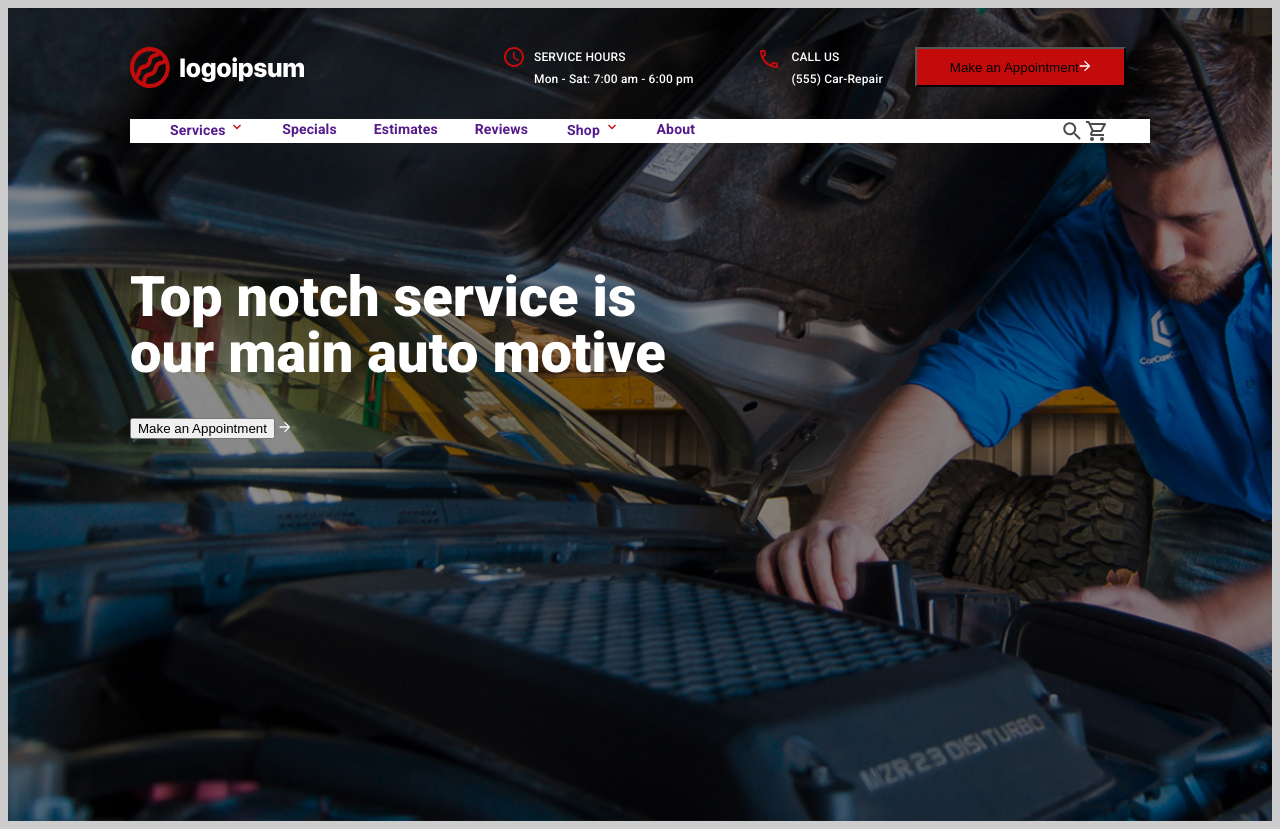
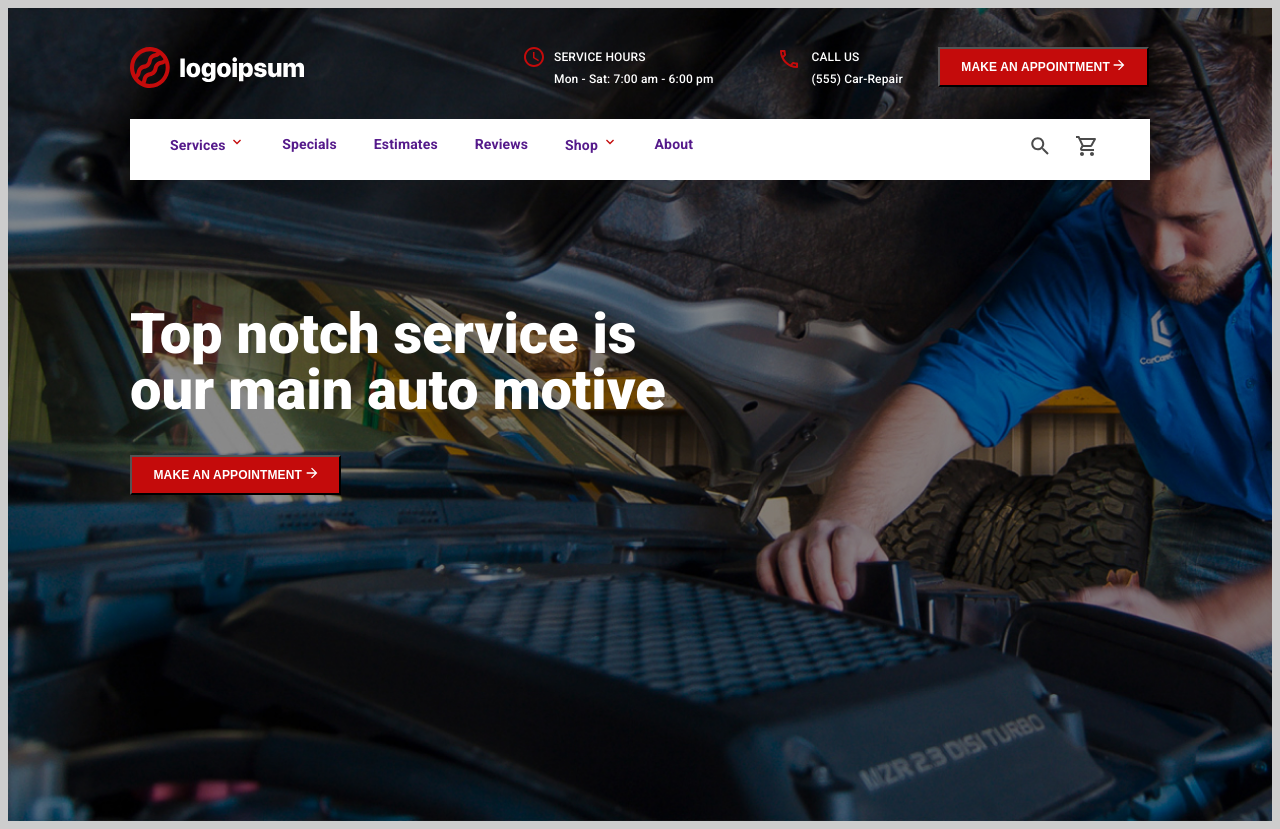
Before and after one commit to RomkaBV/CarRepair, a plain HTML site: page index.html in a window 1280 px wide. Drawn offline with Linux system fonts and the light colour scheme.

Commit message:
page-header

```diff
--- a/index.html
+++ b/index.html
@@ -75,7 +75,8 @@
             </li>
             <li class="logo__item">
               <button class="button" type="button">
-                Make an Appointment<svg
+                Make an Appointment
+                <svg
                   width="12"
                   height="12"
                   viewBox="0 0 12 12"
@@ -90,6 +91,7 @@
               </button>
             </li>
           </ul>
+
           <nav class="nav">
             <ul class="nav__list">
               <li class="nav__item">
@@ -132,8 +134,8 @@
                 </svg>
               </li>
               <li class="nav__item"><a class="nav__link" href="">About</a></li>
-            </ul>
-            <div class="icon">
+            </li>
+              <li class="nav__item">
                 <svg
                   width="24"
                   height="24"
@@ -148,6 +150,8 @@
                     fill="#4B4B4B"
                   />
                 </svg>
+              </li>
+              <li class="nav__item">
                 <svg
                   width="24"
                   height="24"
@@ -162,11 +166,13 @@
                     fill="#4B4B4B"
                   />
                 </svg>
-            </div>
+              </li>
+            </ul>
           </nav>
-        </div>
+
           <h1 class="title">Top notch service is our main auto motive</h1>
-        <button type="button">Make an Appointment</button>
+          <button class="button" type="button">
+            Make an Appointment
             <svg
               width="12"
               height="12"
@@ -179,6 +185,8 @@
                 fill="white"
               />
             </svg>
+          </button>
+        </div>
       </header>
     </div>
   </body>
--- a/sass/_logo.scss
+++ b/sass/_logo.scss
@@ -10,9 +10,9 @@
 .logo {
 }
 .logo__list {
+  margin: 0px;
+  padding: 0px;
   display: flex;
-  margin-bottom: 0px;
-  padding-left: 0px;
   padding-top: 39px;
   padding-bottom: 28px;
 }
@@ -28,21 +28,29 @@
   letter-spacing: 0.15px;
 }
 .logo__item:first-child {
-  margin-right: 200px;
+  margin-right: 220px;
 }
 .logo__item:nth-last-child(1) {
-  margin-left: 32px;
+  margin-left: 35px;
 }
 .logo__item:nth-last-child(2) {
   margin-left: 64px;
 }
 .button {
+  color: $--neutral-white;
   padding: 0px;
   margin: 0px;
   text-align: center;
   background-color: #c40b0b;
   width: 211px;
   height: 40px;
+
+  font-size: 12px;
+
+  font-weight: 700;
+  line-height: 2;
+  letter-spacing: 0.15px;
+  text-transform: uppercase;
 }
 ul,
 li,
@@ -62,20 +70,18 @@ p {
 // nav
 .nav {
   display: flex;
-
-  justify-content: center;
-  margin-left: auto;
-  margin-right: auto;
   background-color: $--neutral-white;
   color: $--car-repair-secondary;
 }
 .nav__list {
   display: flex;
+  margin: 0px;
 }
 .nav__item {
   list-style: none;
   margin-left: 37px;
-
+  padding: 15px 0px;
+  justify-content: center;
   text-align: center;
   font-size: 14px;
   font-weight: 700;
@@ -85,8 +91,13 @@ p {
 .nav__item:first-child {
   margin-left: 40px;
 }
+
 .nav__item:nth-last-child(2) {
-  margin-left: 39px;
+  margin-left: 335px;
+}
+.nav__item:nth-last-child(1) {
+  margin-left: 22px;
+  margin-right: 48px;
 }
 .nav__link {
   text-decoration: none;
```
Also changed, not shown: css/main.css, css/main.min.css, 2 other files. Lines whose indentation alone changed are shown as unchanged.
